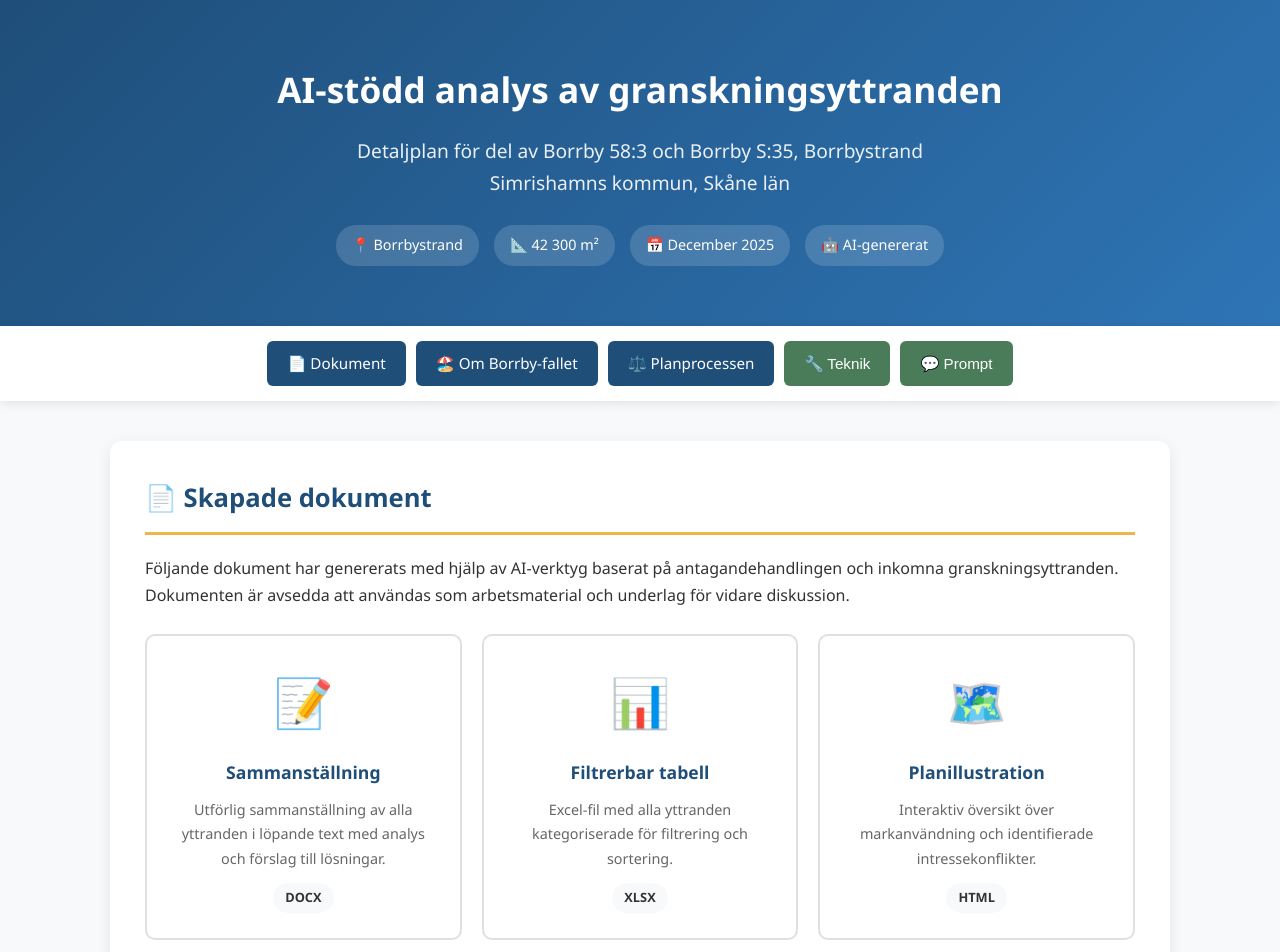
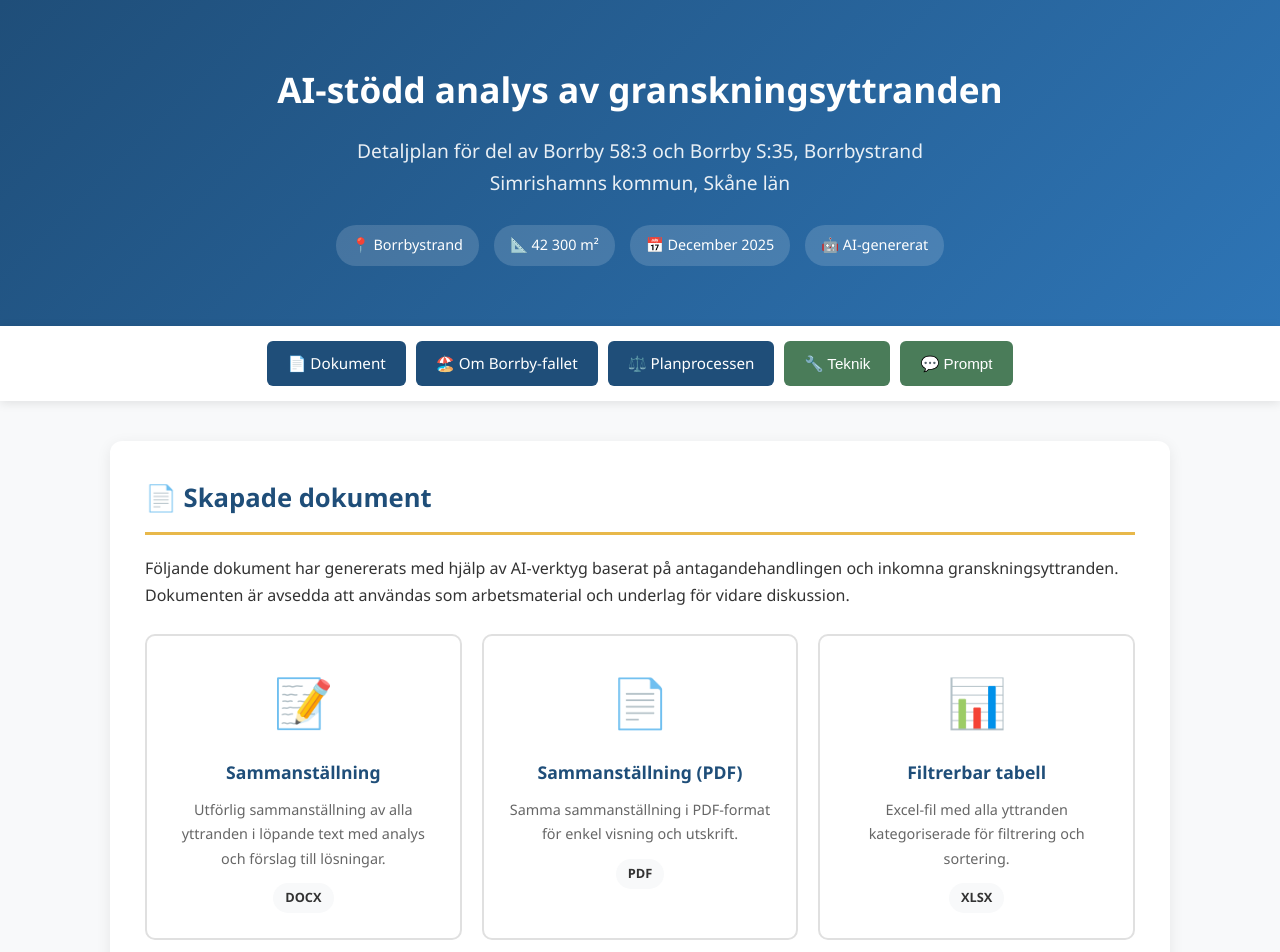
Before and after one commit to lundgren9/Borrby, a plain HTML site: page index.html in a window 1280 px wide. Shown: the top 952 px of the page. Drawn offline with Linux system fonts and the light colour scheme.

Commit message:
uppdaterad index.html fil med pdf-fil

```diff
--- a/index.html
+++ b/index.html
@@ -486,6 +486,14 @@
                     <span class="format">DOCX</span>
                 </a>
 
+                <!-- Här lades ett nytt kort till för PDF-versionen av sammanställningen (2025-12-30) -->
+                <a href="Sammanstallning_granskningsyttranden_Borrby.pdf" class="doc-card" target="_blank">
+                    <div class="icon">📄</div>
+                    <h4>Sammanställning (PDF)</h4>
+                    <p>Samma sammanställning i PDF-format för enkel visning och utskrift.</p>
+                    <span class="format">PDF</span>
+                </a>
+
                 <a href="Granskningsyttranden_Borrby_tabell.xlsx" class="doc-card">
                     <div class="icon">📊</div>
                     <h4>Filtrerbar tabell</h4>
```
Also changed, not shown: 2 other files.
